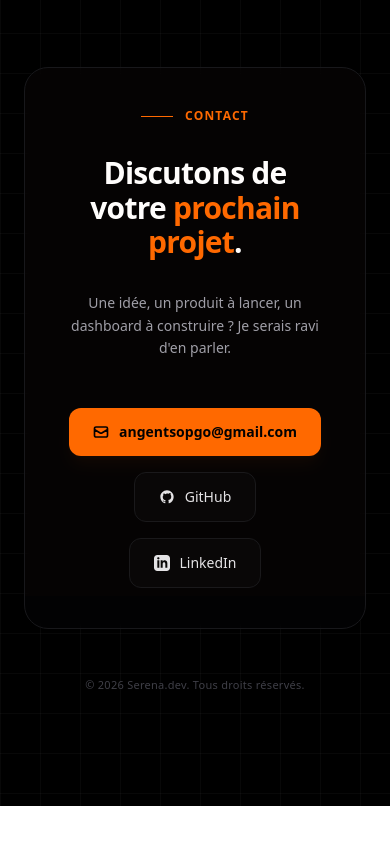
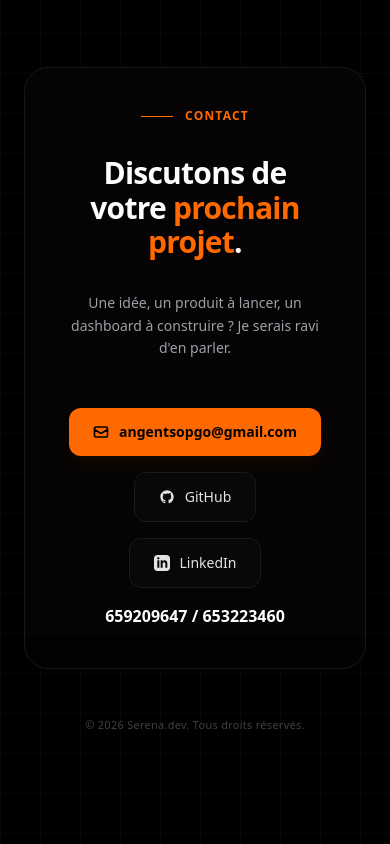
Before and after one commit to tsogoserena/mon-portfolio, a React (Vite) app: page / in a window 390 px wide. Shown: the part 7927-8771 px from the top of the page. Before the commit the page ends 8733 px from the top, so only its background shows below. Built offline with nearby package versions, Linux system fonts and the light colour scheme.

Commit message:
ajout de certains modification numero de telephone

```diff
--- a/package.json
+++ b/package.json
@@ -1,5 +1,5 @@
 {
-  "name": "projet1",
+  "name": "portfolio",
   "private": true,
   "version": "0.0.0",
   "type": "module",
--- a/src/pages/Home.tsx
+++ b/src/pages/Home.tsx
@@ -446,6 +446,7 @@
               </svg>
               LinkedIn
             </a>
+            <p className='font-bold text-white'>659209647 / 653223460</p>
           </div>
         </div>
         <p className="text-center text-[11px] text-zinc-700 tracking-wide pt-12">© 2026 Serena.dev. Tous droits réservés.</p>
```
